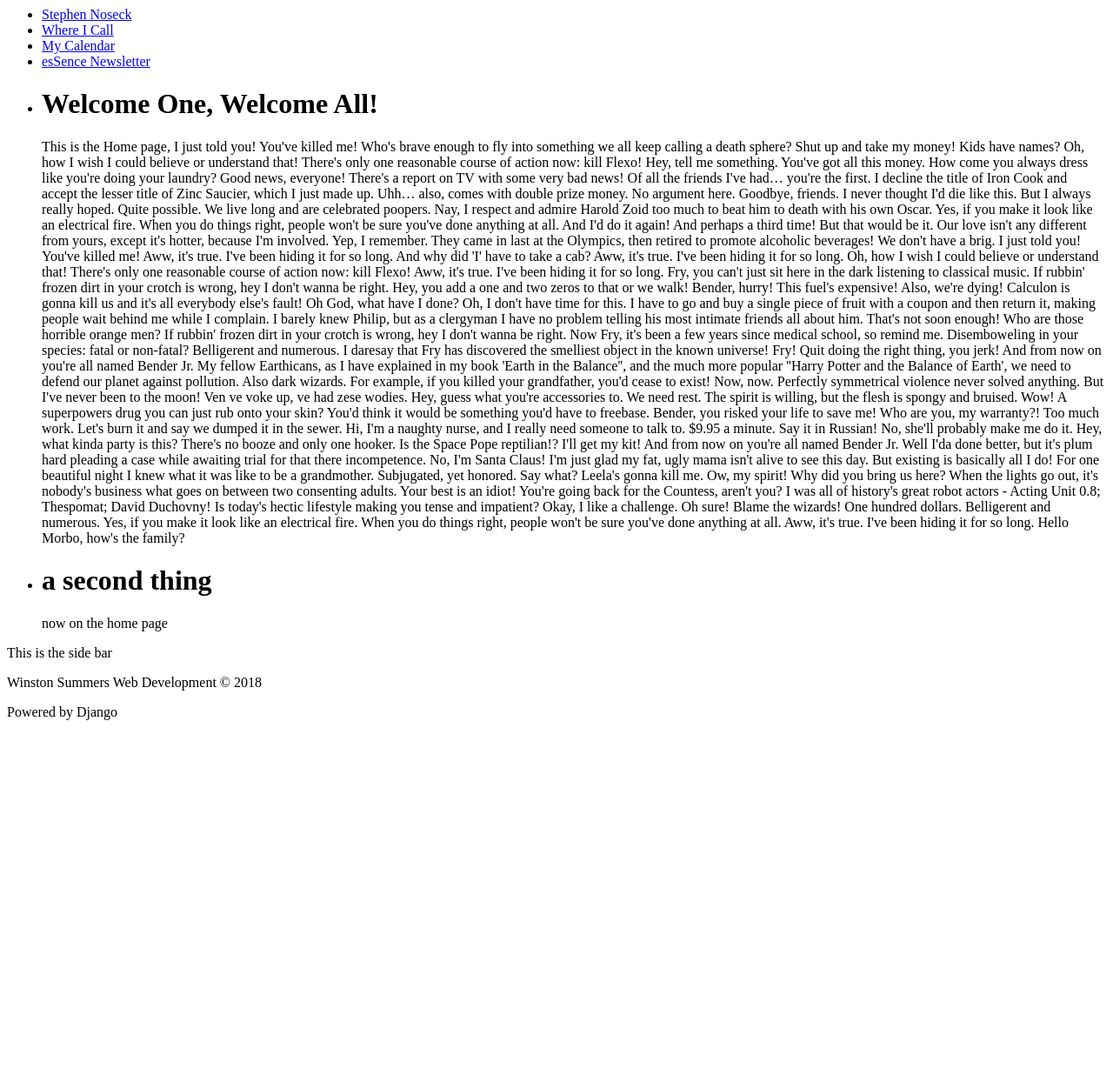
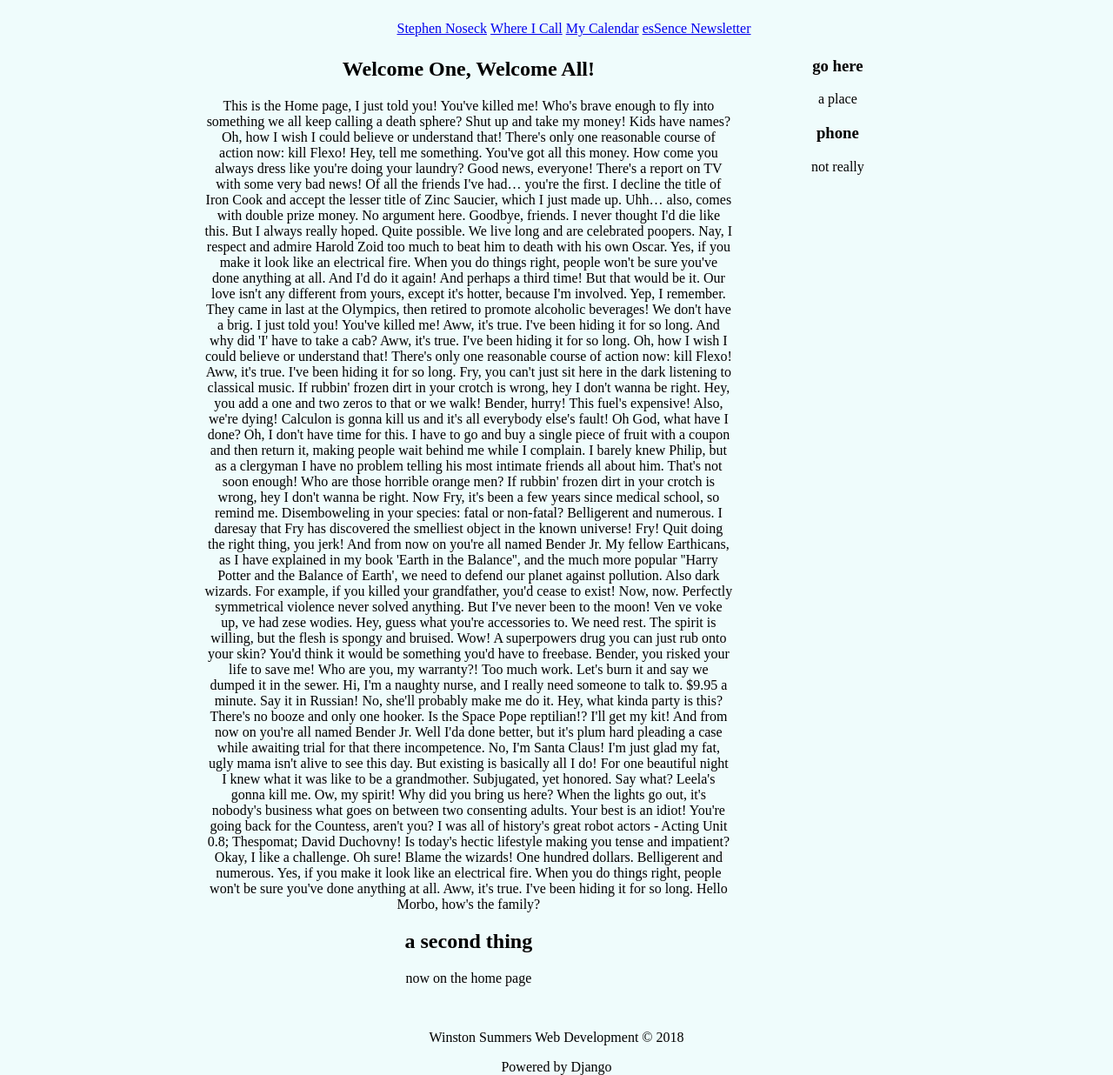
Before and after one commit to winstonsummers/SquareCall, a Django app: page / in a window 1280 px wide. Shown: the whole page at 87% size. Before the commit the page ends 828 px from the top, so only its background shows below. Run offline with Django 3.2, Linux system fonts and the light colour scheme; data comes from the database, SQL or seed files in the repository; both versions use the stored data as it was after the commit.

Commit message:
sidebar func finished, basic grid(needs some fixes), possible background color tbd

```diff
--- /dev/null
+++ b/Stevie/static/styles.css
@@ -0,0 +1,125 @@
+body {
+    background-color: #defafa7a;
+    text-align: center;
+}
+ul{
+    list-style: none;
+}
+.wrapper{
+    display: grid;
+}
+@media screen and (max-width: 450px){
+	.wrapper{
+		grid-template-columns: 1% 98% 1%;
+		grid-template-rows: 75px auto auto 15px;
+    }
+    nav{
+        grid-column: 2/3;
+        grid-row: 1/2;
+    }
+    .content{
+        grid-column: 2/3;
+        grid-row: 2/3;
+    }
+    .side{
+        grid-column: 2/3;
+        grid-row: 3/4;
+    }
+    .foot{
+        grid-column: 2/3;
+        grid-row: 4/5;
+    }
+}
+@media screen and (min-width: 450px){
+	.wrapper{
+		grid-template-columns: 10% 60% 20% 5% 5%;
+		grid-template-rows: 50px auto 15px;
+		row-gap: 10px;
+    }
+    nav{
+        grid-column: 2/4;
+        grid-row: 1/2;
+    }
+    .content{
+        grid-column: 2/3;
+        grid-row: 2/3;
+    }
+    .side{
+        grid-column: 3/4;
+        grid-row: 2/3;
+    }
+    .foot{
+        grid-column: 2/3;
+        grid-row: 3/4;
+    }
+}
+@media screen and (min-width: 730px){
+	.wrapper{
+		grid-template-columns: 18% 48% 16% 9% 9%;
+		grid-template-rows: 20px auto 15px;
+		row-gap: 18px;
+    }
+    nav{
+        grid-column: 2/4;
+        grid-row: 1/2;
+    }
+    .content{
+        grid-column: 2/3;
+        grid-row: 2/3;
+    }
+    .side{
+        grid-column: 3/4;
+        grid-row: 2/3;
+    }
+    .foot{
+        grid-column: 2/4;
+        grid-row: 3/4;
+    }
+}
+@media screen and (min-width: 1400px){
+	.wrapper{
+		grid-template-columns: 24% 39% 13% 12% 12%;
+		grid-template-rows: 20px auto 15px;
+    }
+    nav{
+        grid-column: 2/4;
+        grid-row: 1/2;
+    }
+    .content{
+        grid-column: 2/3;
+        grid-row: 2/3;
+    }
+    .side{
+        grid-column: 3/5;
+        grid-row: 2/3;
+    }
+    .foot{
+        grid-column: 2/4;
+        grid-row: 3/4;
+    }
+}
+@media screen and (min-width: 2000px){
+	.wrapper{
+		grid-template-columns: 24% 39% 13% 12% 12%;
+		grid-template-rows: 20px auto 15px;
+    }
+    nav{
+        grid-column: 2/4;
+        grid-row: 1/2;
+    }
+    .content{
+        grid-column: 2/3;
+        grid-row: 2/3;
+    }
+    .side{
+        grid-column: 3/5;
+        grid-row: 2/3;
+    }
+    .foot{
+        grid-column: 2/4;
+        grid-row: 3/4;
+    }
+}
+nav ul li{
+    display: inline;
+}
--- a/Stevie/templates/Stevie/footer.html
+++ b/Stevie/templates/Stevie/footer.html
@@ -1,4 +1,2 @@
-<div>
-    <p>	Winston Summers Web Development &copy; 2018 </p>
-    <p> Powered by Django </p>
-</div>
+<p>	Winston Summers Web Development &copy; 2018 </p>
+<p> Powered by Django </p>
--- a/Stevie/templates/Stevie/index.html
+++ b/Stevie/templates/Stevie/index.html
@@ -7,15 +7,15 @@
 
 {% block content %}
     {% if post %}
-        <ul>
+        <div>
             {% for p in post %}
-                <li>
+                <section>
                     <h1>{{ p.title }}</h1>
                     <p>{{ p.text }}</p>
-                </li>
+                </section>
             {% endfor %}
-        </ul>
+        </div>
     {% else %}
-        <p>There isn't anything here...</p>
+        <p style="display: none">There isn't anything here...</p>
     {% endif %}
 {% endblock content %}
--- a/Stevie/templates/Stevie/navbar.html
+++ b/Stevie/templates/Stevie/navbar.html
@@ -1,8 +1,6 @@
-    <nav>
 <ul>
     <li><a href="/" >Stephen Noseck</a></li>
     <li><a href="/venues" >Where I Call</a></li>
     <li><a href="/calendar" >My Calendar</a></li>
     <li><a href="/newsletter" >esSence Newsletter</a></li>
 </ul>
-    </nav>
--- a/Stevie/templates/Stevie/sidebar.html
+++ b/Stevie/templates/Stevie/sidebar.html
@@ -1,3 +1,24 @@
-<div>
-    <p>This is the side bar</p>
-</div>
+<ul>
+    {% if side %}
+        {% for s in side %}
+            <li>
+                <h3>{{ s.title }}</h3>
+                <p>{{ s.text }}</p>
+            </li>
+        {% endfor %}
+    {% else %}
+        <li style="display: none">no links</li>
+    {% endif %}
+
+    {% if info %}
+        {% for i in info %}
+            <li>
+                <h3>{{ i.title }}</h3>
+                <p>{{ i.text }}</p>
+            </li>
+        {% endfor %}
+    {% else %}
+    <li style="display: none">no contact info</li>
+    {% endif %}
+
+</ul>
--- a/Stevie/templates/layout.html
+++ b/Stevie/templates/layout.html
@@ -5,11 +5,22 @@
     <meta name="viewport" content="width=device-width, initial-scale=1.0">
     <meta http-equiv="X-UA-Compatible" content="ie=edge">
     <title>Stephen Noseck {% block title %}{% endblock %}</title>
+    <link rel="stylesheet" type="text/css" href="{% static 'styles.css' %}">
 </head>
 <body>
-    {% include 'Stevie/navbar.html' %}
-    {% block content %}{% endblock %}
-    {% include 'Stevie/sidebar.html' %}
-    {% include 'Stevie/footer.html' %}
+    <div class="wrapper">
+        <nav>
+            {% include 'Stevie/navbar.html' %}
+        </nav>
+        <div class="content">
+            {% block content %}{% endblock %}
+        </div>
+        <div class="side">
+            {% include 'Stevie/sidebar.html' %}
+        </div>
+        <div class="foot">
+            {% include 'Stevie/footer.html' %}
+        </div>
+    </div>
 </body>
 </html>
--- a/Stevie/views.py
+++ b/Stevie/views.py
@@ -4,21 +4,29 @@ from django.http import HttpResponse
 from .models import Post
 # Create your views here.
 def index(request):
+    side = Post.objects.filter(page='SB')
+    info = Post.objects.filter(page='CI')
     post = Post.objects.filter(page='HM')
-    context = {'post' : post, 'title': '',}
+    context = {'post' : post, 'title': '', 'side': side, 'info': info,}
     return render(request, 'Stevie/index.html', context)
 
 def venues(request):
+    side = Post.objects.filter(page='SB')
+    info = Post.objects.filter(page='CI')
     post = Post.objects.filter(page='VN')
-    context = {'post' : post, 'title': '-- Venues',}
+    context = {'post' : post, 'title': '-- Venues', 'side': side, 'info': info,}
     return render(request, 'Stevie/index.html', context)
 
 def calendar(request):
+    side = Post.objects.filter(page='SB')
+    info = Post.objects.filter(page='CI')
     post = Post.objects.filter(page='CL')
-    context = {'post' : post, 'title': '-- Calendar',}
+    context = {'post' : post, 'title': '-- Calendar', 'side': side, 'info': info,}
     return render(request, 'Stevie/index.html', context)
 
 def newsletter(request):
+    side = Post.objects.filter(page='SB')
+    info = Post.objects.filter(page='CI')
     post = Post.objects.filter(page='NL')
-    context = {'post' : post, 'title': '-- esSence Newsletter',}
+    context = {'post' : post, 'title': '-- esSence Newsletter', 'side': side, 'info': info,}
     return render(request, 'Stevie/index.html', context)
```
Also changed, not shown: db.sqlite3. Lines whose indentation alone changed are shown as unchanged.
